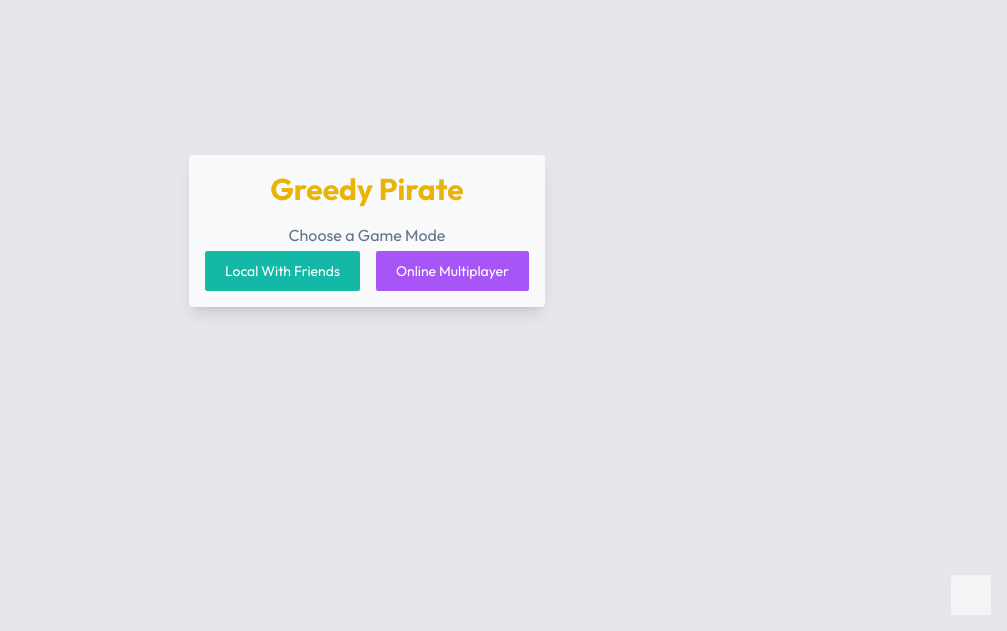
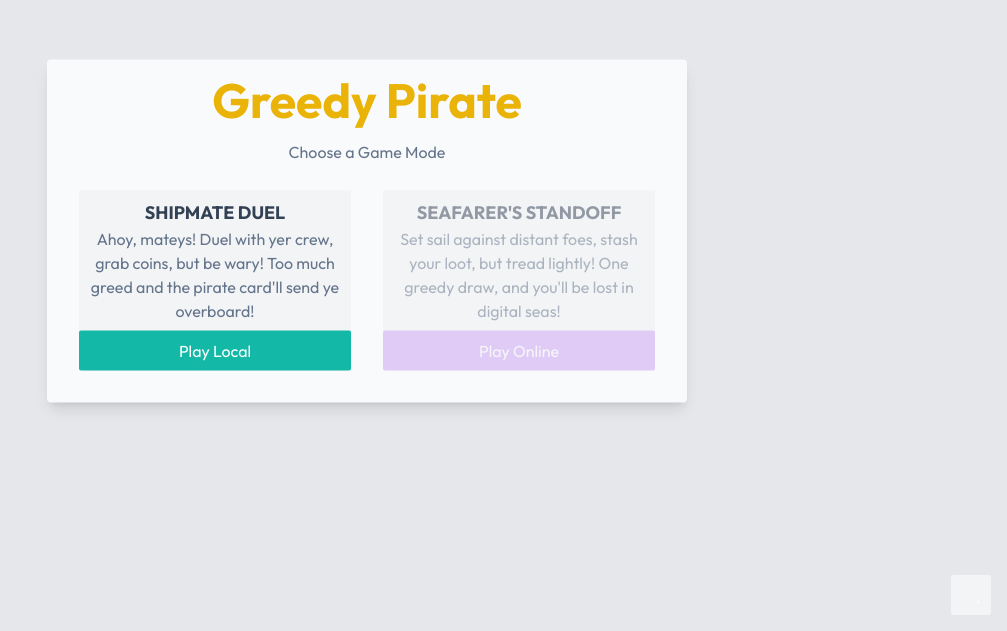
Before and after one commit to paulRagar/greedy-pirate, a Next.js app: page /choose-game in a window 1280 px wide. Shown: the part 169-800 px from the top of the page, without its empty margins (273-1280 px from the left). Built offline with nearby package versions, Linux system fonts and the light colour scheme.

Commit message:
Updates HomeClient and ChooseGameClient Updates Button text sizes Updates Panel with minimum width and height sizes

```diff
--- a/app/choose-game/ChooseGameClient.tsx
+++ b/app/choose-game/ChooseGameClient.tsx
@@ -19,16 +19,34 @@ const ChooseGameClient = ({}: Props) => {
 
    return (
       <Page>
-         <Panel className='flex flex-col items-center'>
-            <span className='mb-4 text-3xl font-semibold text-yellow-500'>Greedy Pirate</span>
-            <span className='mb-1 text-secondary'>Choose a Game Mode</span>
-            <div className='flex gap-4'>
-               <Button color='teal' onClick={() => handleGameChoice('local')}>
-                  Local With Friends
-               </Button>
-               <Button color='purple' onClick={() => handleGameChoice('multiplayer')}>
-                  Online Multiplayer
-               </Button>
+         <Panel className='flex flex-col items-center justify-between'>
+            <div className='flex flex-col items-center'>
+               <span className='mb-4 text-5xl font-semibold text-yellow-500'>Greedy Pirate</span>
+               <span className='mb-1 text-secondary'>Choose a Game Mode</span>
+            </div>
+            <div className='flex justify-between gap-8 p-4'>
+               <div className='w-1/2 flex flex-col items-center justify-between gap-2 bg-gray-100 dark:bg-slate-700'>
+                  <div className='p-2 pb-0 flex flex-col items-center'>
+                     <span className='text-lg uppercase font-semibold'>Shipmate Duel</span>
+                     <span className='text-center text-secondary'>{`Ahoy, mateys! Duel with yer crew, grab coins, but be wary! Too much greed and the pirate card'll send ye overboard!`}</span>
+                  </div>
+                  <div className='w-full grid'>
+                     <Button color='teal' onClick={() => handleGameChoice('local')}>
+                        Play Local
+                     </Button>
+                  </div>
+               </div>
+               <div className='w-1/2 flex flex-col items-center justify-between gap-2 bg-gray-100 dark:bg-slate-700 cursor-not-allowed'>
+                  <div className='p-2 pb-0 flex flex-col items-center opacity-50'>
+                     <span className='text-lg uppercase font-semibold'>{`Seafarer's Standoff`}</span>
+                     <span className='text-center text-secondary'>{`Set sail against distant foes, stash your loot, but tread lightly! One greedy draw, and you'll be lost in digital seas!`}</span>
+                  </div>
+                  <div className='w-full grid'>
+                     <Button color='purple' onClick={() => handleGameChoice('multiplayer')} disabled>
+                        Play Online
+                     </Button>
+                  </div>
+               </div>
             </div>
          </Panel>
       </Page>
--- a/app/home/HomeClient.tsx
+++ b/app/home/HomeClient.tsx
@@ -12,10 +12,11 @@ const HomeClient = () => {
    };
    return (
       <Page>
-         <Panel className='flex flex-col items-center'>
-            <span className='mb-4 text-3xl font-semibold text-yellow-500'>Greedy Pirate</span>
+         <Panel className='flex flex-col items-center justify-between'>
+            <span className='mb-4 text-5xl font-semibold text-yellow-500'>Greedy Pirate</span>
+            <span className='p-2 text-xl text-center bg-gray-100 dark:bg-slate-700'>{`Embark on a thrilling voyage with Greedy Pirate, where a treasure of coins awaits, but beware - one wrong card could plunder your loot in this high-stakes, risk-and-reward browser card game!`}</span>
             <Button onClick={handlePlay} color='purple'>
-               Start Game
+               Set Sail
             </Button>
          </Panel>
       </Page>
--- a/lib/components/button/Button.tsx
+++ b/lib/components/button/Button.tsx
@@ -1,6 +1,5 @@
 import React from 'react';
 import { twMerge } from 'tailwind-merge';
-import { useRouter } from 'next/navigation';
 import { buttonColorClasses, DefaultButton, iconSize } from '@/types/button';
 import Icon from '../icon/Icon';
 import { IconNames } from '@/types/icon';
@@ -25,14 +24,12 @@ const Button = ({
    children,
    ...rest
 }: React.ButtonHTMLAttributes<HTMLButtonElement> & Button) => {
-   const router = useRouter();
-
    const buttonSizeClasses = {
-      xs: 'min-h-[24px] max-h-[24px] px-[10px] text-[13px]',
-      sm: 'min-h-[30px] max-h-[30px] px-[20px] text-[14px]',
-      md: 'min-h-[40px] max-h-[40px] px-[20px] text-[14px]',
-      lg: 'min-h-[50px] max-h-[50px] px-[24px] text-[18px]',
-      xl: 'min-h-[60px] max-h-[60px] px-[24px] text-[20px]',
+      xs: 'min-h-[24px] max-h-[24px] px-[10px] text-sm',
+      sm: 'min-h-[30px] max-h-[30px] px-[20px] text-base',
+      md: 'min-h-[40px] max-h-[40px] px-[20px] text-base',
+      lg: 'min-h-[50px] max-h-[50px] px-[24px] text-lg',
+      xl: 'min-h-[60px] max-h-[60px] px-[24px] text-xl',
    };
    const iconButtonSizeClasses = {
       xs: 'min-h-[24px] max-h-[24px] min-w-[24px] max-w-[24px]',
--- a/lib/components/panel/Panel.tsx
+++ b/lib/components/panel/Panel.tsx
@@ -4,7 +4,11 @@ type Props = {
 };
 
 const Panel = ({ className, children }: Props) => {
-   return <div className={`p-4 rounded shadow-lg bg-gray-50 dark:bg-slate-600 ${className}`}>{children}</div>;
+   return (
+      <div className={`min-h-[343px] min-w-[635px] p-4 rounded shadow-lg bg-gray-50 dark:bg-slate-600 ${className}`}>
+         {children}
+      </div>
+   );
 };
 
 export default Panel;
```
